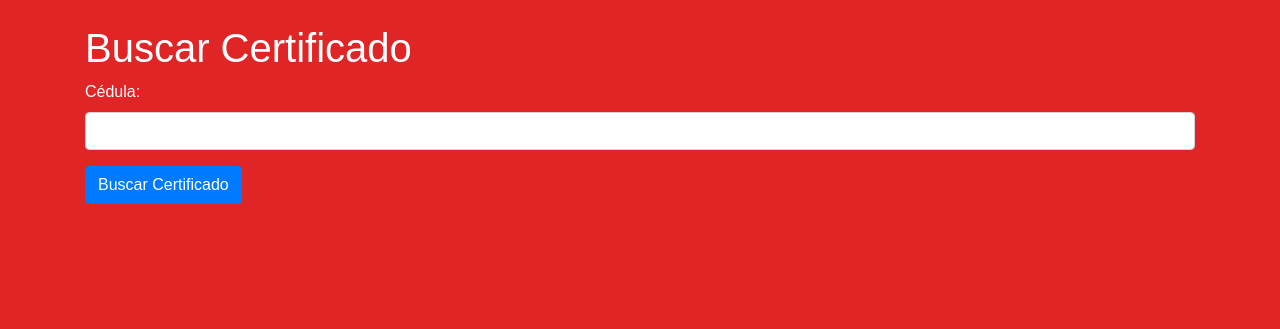
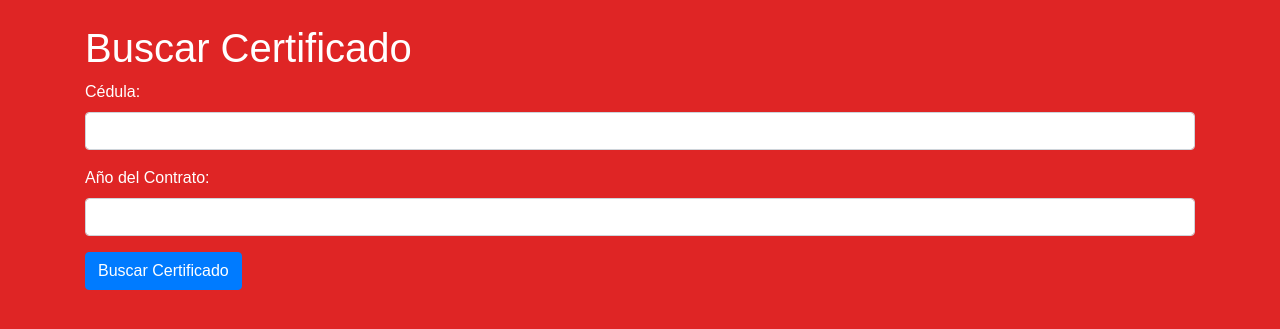
Before and after one commit to alexjut/Alcaldia-certificado, a Flask app: page /buscar_certificado in a window 1280 px wide. Shown: the part 56-385 px from the top of the page. Run offline with Flask 3, Linux system fonts and the light colour scheme; some libraries are stand-ins or nearby versions.

Commit message:
feature_content_type/certifi v-4

```diff
--- a/app.py
+++ b/app.py
@@ -1,5 +1,5 @@
 from flask import Flask, request, send_file, render_template, redirect, url_for
-from database import SessionLocal, Usuario
+from database import SessionLocal, Usuario, Radicado
 import pdfkit
 import pandas as pd
 import os
@@ -19,7 +19,9 @@ app = Flask(__name__)
 path_wkhtmltopdf = '/usr/bin/wkhtmltopdf'  # Ruta correcta
 config = pdfkit.configuration(wkhtmltopdf=path_wkhtmltopdf)
 
-def generar_certificado(nombre, cedula, CPS, sitio_expedicion, objeto, obligaciones, vr_inicial_contrato, valor_mensual_honorarios, fecha_suscripcion, fecha_inicio, fecha_terminacion, tiempo_ejecucion_dia, radicado):
+def generar_certificado(nombre, cedula, CPS, sitio_expedicion, objeto, obligaciones, vr_inicial_contrato, valor_mensual_honorarios, fecha_suscripcion, fecha_inicio, fecha_terminacion, tiempo_ejecucion_dia, radicado, año_contrato):
+    print(f"Generando certificado para radicado: {radicado}")  # Mensaje de depuración
+
     rendered = render_template(
         'certificado_template.html',
         nombre=nombre,
@@ -34,16 +36,20 @@ def generar_certificado(nombre, cedula, CPS, sitio_expedicion, objeto, obligacio
         fecha_inicio=fecha_inicio,
         fecha_terminacion=fecha_terminacion,
         tiempo_ejecucion_dia=tiempo_ejecucion_dia,
-        radicado=radicado  # Agregar radicado a la plantilla
+        radicado=radicado,  # Asegúrate de pasar la variable radicado
+        año_contrato=año_contrato
     )
+
+    print(rendered)  # Imprimir el contenido renderizado para depuración
+
     nombre_archivo = f"certificado_{cedula}.pdf"
     options = {
         'enable-local-file-access': None,
-        'page-size': 'Letter'  # Especificar tamaño de página carta
+        'page-size': 'Letter'
     }
     try:
         pdfkit.from_string(rendered, nombre_archivo, configuration=config, options=options)
-        numerar_paginas(nombre_archivo)  # Llamar a la función para numerar páginas
+        numerar_paginas(nombre_archivo)
     except IOError as e:
         print(f"Error al generar PDF: {e}")
     return nombre_archivo
@@ -67,6 +73,46 @@ def numerar_paginas(nombre_archivo):
     with open(nombre_archivo, "wb") as output_pdf:
         writer.write(output_pdf)
 
+@app.route("/certificado/<cedula>", methods=["GET"])
+def obtener_certificado(cedula):
+    session = SessionLocal()
+    usuario = session.query(Usuario).filter(Usuario.cedula == cedula).first()
+
+    if usuario:
+        print(f"Usuario encontrado: {usuario.nombre}, ID: {usuario.id}")
+
+        # Usar el campo radicado directamente de la tabla usuarios
+        radicado = usuario.radicado
+
+        if radicado:
+            print(f"Radicado encontrado: {radicado}")
+            archivo_pdf = generar_certificado(
+                usuario.nombre,
+                usuario.cedula,
+                usuario.CPS,
+                usuario.sitio_expedicion,
+                usuario.objeto,
+                usuario.obligaciones,
+                usuario.vr_inicial_contrato,
+                usuario.valor_mensual_honorarios,
+                usuario.fecha_suscripcion,
+                usuario.fecha_inicio,
+                usuario.fecha_terminacion,
+                usuario.tiempo_ejecucion_dia,
+                radicado,  # Pasar el número de radicado directamente
+                usuario.año_contrato
+            )
+            print(f"Certificado generado: {archivo_pdf}")
+            session.close()
+            return send_file(archivo_pdf, as_attachment=True)
+        else:
+            print("Radicado no encontrado")
+            session.close()
+            return {"mensaje": "Radicado no encontrado"}, 404
+    else:
+        print("Usuario no encontrado")
+        session.close()
+        return {"mensaje": "Usuario no encontrado"}, 404
 
 @app.route("/")
 def home():
@@ -92,40 +138,12 @@ def preview_certificado(cedula):
             fecha_suscripcion=usuario.fecha_suscripcion,
             fecha_inicio=usuario.fecha_inicio,
             fecha_terminacion=usuario.fecha_terminacion,
-            tiempo_ejecucion_dia=usuario.tiempo_ejecucion_dia
+            tiempo_ejecucion_dia=usuario.tiempo_ejecucion_dia,
+            radicado="123456",  # Ejemplo de radicado
+            año_contrato=usuario.año_contrato  # Añadir año del contrato
         )
     else:
         return {"mensaje": "Usuario no encontrado"}, 404
-
-@app.route("/certificado/<cedula>", methods=["GET"])
-def obtener_certificado(cedula):
-    session = SessionLocal()
-    usuario = session.query(Usuario).filter(Usuario.cedula == cedula).first()
-    session.close()
-
-    if usuario:
-        radicado = "123456"  # Esto es solo un ejemplo. Asegúrate de obtener el radicado de la fuente correcta.
-
-        archivo_pdf = generar_certificado(
-            usuario.nombre,
-            usuario.cedula,
-            usuario.CPS,
-            usuario.sitio_expedicion,
-            usuario.objeto,
-            usuario.obligaciones,
-            usuario.vr_inicial_contrato,
-            usuario.valor_mensual_honorarios,
-            usuario.fecha_suscripcion,
-            usuario.fecha_inicio,
-            usuario.fecha_terminacion,
-            usuario.tiempo_ejecucion_dia,
-            radicado  # Pasar el radicado a la función
-        )
-        return send_file(archivo_pdf, as_attachment=True)
-    else:
-        return {"mensaje": "Usuario no encontrado"}, 404
-
-
 
 @app.route("/crear_datos", methods=["GET", "POST"])
 def crear_datos():
@@ -142,6 +160,7 @@ def crear_datos():
         fecha_inicio = datetime.strptime(request.form["fecha_inicio"], '%Y-%m-%d').date()
         fecha_terminacion = datetime.strptime(request.form["fecha_terminacion"], '%Y-%m-%d').date()
         tiempo_ejecucion_dia = request.form["tiempo_ejecucion_dia"]
+        año_contrato = fecha_suscripcion.year  # Obtener el año del contrato
 
         session = SessionLocal()
         usuario_existente = session.query(Usuario).filter(Usuario.cedula == cedula).first()
@@ -162,7 +181,8 @@ def crear_datos():
             fecha_suscripcion=fecha_suscripcion,
             fecha_inicio=fecha_inicio,
             fecha_terminacion=fecha_terminacion,
-            tiempo_ejecucion_dia=tiempo_ejecucion_dia
+            tiempo_ejecucion_dia=tiempo_ejecucion_dia,
+            año_contrato=año_contrato  # Añadir año del contrato
         )
         session.add(nuevo_usuario)
         session.commit()
@@ -178,10 +198,10 @@ def listar_cedulas():
     usuarios = session.query(Usuario).all()
     session.close()
 
-    datos_usuarios = [{"cedula": usuario.cedula, "nombre": usuario.nombre, "CPS": usuario.CPS} for usuario in usuarios]
+    datos_usuarios = [{"cedula": usuario.cedula, "nombre": usuario.nombre, "CPS": usuario.CPS, "año_contrato": usuario.año_contrato} for usuario in usuarios]
     return render_template("listar_cedulas.html", datos_usuarios=datos_usuarios)
 
-#editar datos
+# Editar datos
 
 @app.route("/editar_datos/<cedula>", methods=["GET", "POST"])
 def editar_datos(cedula):
@@ -200,6 +220,15 @@ def editar_datos(cedula):
         usuario.fecha_inicio = datetime.strptime(request.form["fecha_inicio"], '%Y-%m-%d').date()
         usuario.fecha_terminacion = datetime.strptime(request.form["fecha_terminacion"], '%Y-%m-%d').date()
         usuario.tiempo_ejecucion_dia = request.form["tiempo_ejecucion_dia"]
+        usuario.año_contrato = usuario.fecha_suscripcion.year  # Actualizar el año del contrato
+
+        # Actualizar el radicado en la tabla usuarios si es necesario
+        usuario.radicado = request.form["radicado"]
+
+        # Actualizar el radicado en la tabla radicados
+        radicado = session.query(Radicado).filter(Radicado.usuario_id == usuario.id).first()
+        if radicado:
+            radicado.numero = request.form["radicado"]
 
         session.commit()
         session.close()
@@ -207,8 +236,6 @@ def editar_datos(cedula):
 
     session.close()
     return render_template("editar_datos.html", usuario=usuario)
-
-
 
 @app.route("/eliminar_datos/<cedula>", methods=["POST"])
 def eliminar_datos(cedula):
@@ -225,9 +252,17 @@ def eliminar_datos(cedula):
 @app.route("/buscar_certificado", methods=["GET", "POST"])
 def buscar_certificado():
     if request.method == "POST":
-        cedula = request.form["cedula"]
+        cedula = request.form.get("cedula")
+        año = request.form.get("año")
         session = SessionLocal()
-        usuario = session.query(Usuario).filter(Usuario.cedula == cedula).first()
+
+        query = session.query(Usuario)
+        if cedula:
+            query = query.filter(Usuario.cedula == cedula)
+        if año:
+            query = query.filter(Usuario.año_contrato == año)
+
+        usuario = query.first()
         session.close()
 
         if usuario:
@@ -237,16 +272,13 @@ def buscar_certificado():
 
     return render_template("buscar_cert.html")
 
-
 # Crear la carpeta 'uploads' si no existe
 if not os.path.exists('uploads'):
     os.makedirs('uploads')
 from datetime import datetime
 
-from datetime import datetime
-
 def parse_date(date_str):
-    for fmt in ('%Y-%m-%d', '%d/%m/%Y'):
+    for fmt in ('%Y-%m-%d', '%d/%m/%Y', '%m/%d/%Y'):
         try:
             return datetime.strptime(date_str, fmt).date()
         except ValueError:
@@ -286,6 +318,7 @@ def cargar_csv():
                     usuario_existente.fecha_inicio = parse_date(row['fecha_inicio'])
                     usuario_existente.fecha_terminacion = parse_date(row['fecha_terminacion'])
                     usuario_existente.tiempo_ejecucion_dia = row['tiempo_ejecucion_dia']
+                    usuario_existente.año_contrato = usuario_existente.fecha_suscripcion.year  # Actualizar año del contrato
                 else:
                     # Crear nuevo usuario
                     nuevo_usuario = Usuario(
@@ -300,7 +333,8 @@ def cargar_csv():
                         fecha_suscripcion=parse_date(row['fecha_suscripcion']),
                         fecha_inicio=parse_date(row['fecha_inicio']),
                         fecha_terminacion=parse_date(row['fecha_terminacion']),
-                        tiempo_ejecucion_dia=row['tiempo_ejecucion_dia']
+                        tiempo_ejecucion_dia=row['tiempo_ejecucion_dia'],
+                        año_contrato=parse_date(row['fecha_suscripcion']).year  # Añadir año del contrato
                     )
                     session.add(nuevo_usuario)
             session.commit()
@@ -311,7 +345,6 @@ def cargar_csv():
             return {"mensaje": "El archivo debe ser un CSV"}, 400
 
     return render_template("cargar_csv.html")
-
 
 @app.route("/descargar_csv", methods=["GET"])
 def descargar_csv():
@@ -326,14 +359,14 @@ def descargar_csv():
         "nombre", "cedula", "CPS", "sitio_expedicion", "objeto", "obligaciones",
         "vr_inicial_contrato", "valor_mensual_honorarios",
         "fecha_suscripcion", "fecha_inicio", "fecha_terminacion",
-        "tiempo_ejecucion_dia"
+        "tiempo_ejecucion_dia", "año_contrato"  # Añadir encabezado para año del contrato
     ])  # Encabezados del CSV
     for usuario in usuarios:
         writer.writerow([
             usuario.nombre, usuario.cedula, usuario.CPS, usuario.sitio_expedicion,
             usuario.objeto, usuario.obligaciones, usuario.vr_inicial_contrato, usuario.valor_mensual_honorarios,
             usuario.fecha_suscripcion, usuario.fecha_inicio, usuario.fecha_terminacion,
-            usuario.tiempo_ejecucion_dia
+            usuario.tiempo_ejecucion_dia, usuario.año_contrato  # Añadir año del contrato
         ])
 
     output = si.getvalue()
--- a/templates/buscar_cert.html
+++ b/templates/buscar_cert.html
@@ -7,7 +7,11 @@
 <form method="POST" action="{{ url_for('buscar_certificado') }}">
     <div class="form-group">
         <label for="cedula">Cédula:</label>
-        <input type="text" id="cedula" name="cedula" class="form-control" required>
+        <input type="text" id="cedula" name="cedula" class="form-control">
+    </div>
+    <div class="form-group">
+        <label for="año">Año del Contrato:</label>
+        <input type="text" id="año" name="año" class="form-control">
     </div>
     <button type="submit" class="btn btn-primary">Buscar Certificado</button>
 </form>
--- a/templates/listar_cedulas.html
+++ b/templates/listar_cedulas.html
@@ -9,7 +9,8 @@
         <li class="list-group-item">
             <strong>Nombre:</strong> {{ usuario.nombre }}<br>
             <strong>Cédula:</strong> {{ usuario.cedula }}<br>
-            <strong>CPS:</strong> {{ usuario.CPS }}
+            <strong>CPS:</strong> {{ usuario.CPS }}<br>
+            <strong>Año del Contrato:</strong> {{ usuario.año_contrato }}
         </li>
     {% endfor %}
 </ul>
--- a/templates/resultado_busqueda.html
+++ b/templates/resultado_busqueda.html
@@ -6,7 +6,9 @@
 <h1>Resultado de Búsqueda</h1>
 {% if usuario %}
     <div class="alert alert-success" role="alert">
-        Usuario encontrado: {{ usuario.nombre }} (Cédula: {{ usuario.cedula }})
+        Usuario encontrado: {{ usuario.nombre }} (Cédula: {{ usuario.cedula }})<br>
+        <strong>Año del Contrato:</strong> {{ usuario.año_contrato }}<br>
+        <strong>Radicado:</strong> {{ usuario.radicado }}
     </div>
     <a href="{{ url_for('obtener_certificado', cedula=usuario.cedula) }}" class="btn btn-primary">Crear Certificado</a>
 {% elif mensaje %}
--- /dev/null
+++ b/uploads/usuarios2.csv
@@ -0,0 +1,2 @@
+nombre,cedula,CPS,sitio_expedicion,objeto,obligaciones,vr_inicial_contrato,valor_mensual_honorarios,fecha_suscripcion,fecha_inicio,fecha_terminacion,tiempo_ejecucion_dia,año_contrato
+avier,1030547250,651,Bogotá,prueba,prueba,800000,8000000,1/2/2024,10/25/2024,10/25/2024,23,2024
```
Also changed, not shown: database.py (+19 -7 lines), templates/certificado_template.html (+15 -14 lines), templates/crear_datos.html (+9 -1 lines), templates/editar_datos.html (+9 -1 lines), uploads/usuarios.csv (+6 -3 lines), test.db (deleted), 1 other file.
